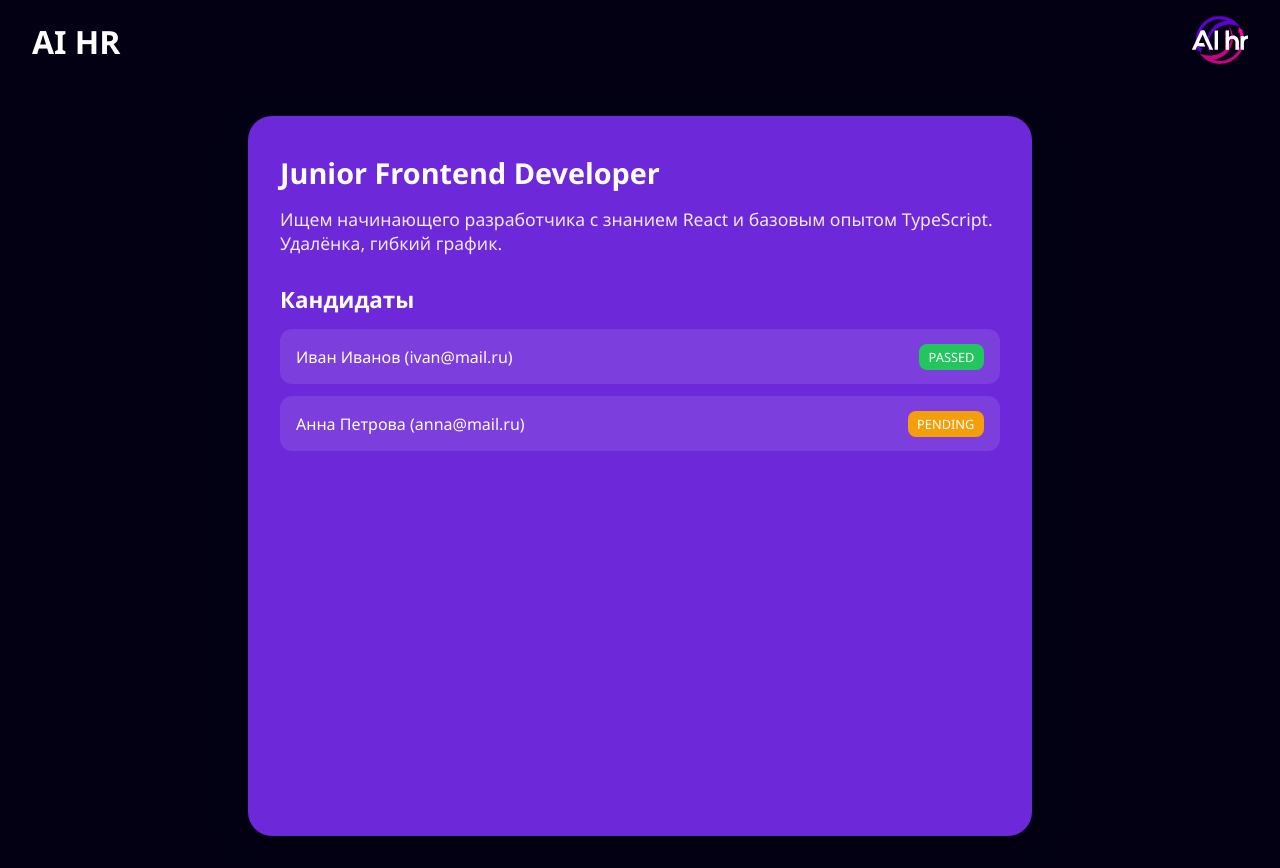
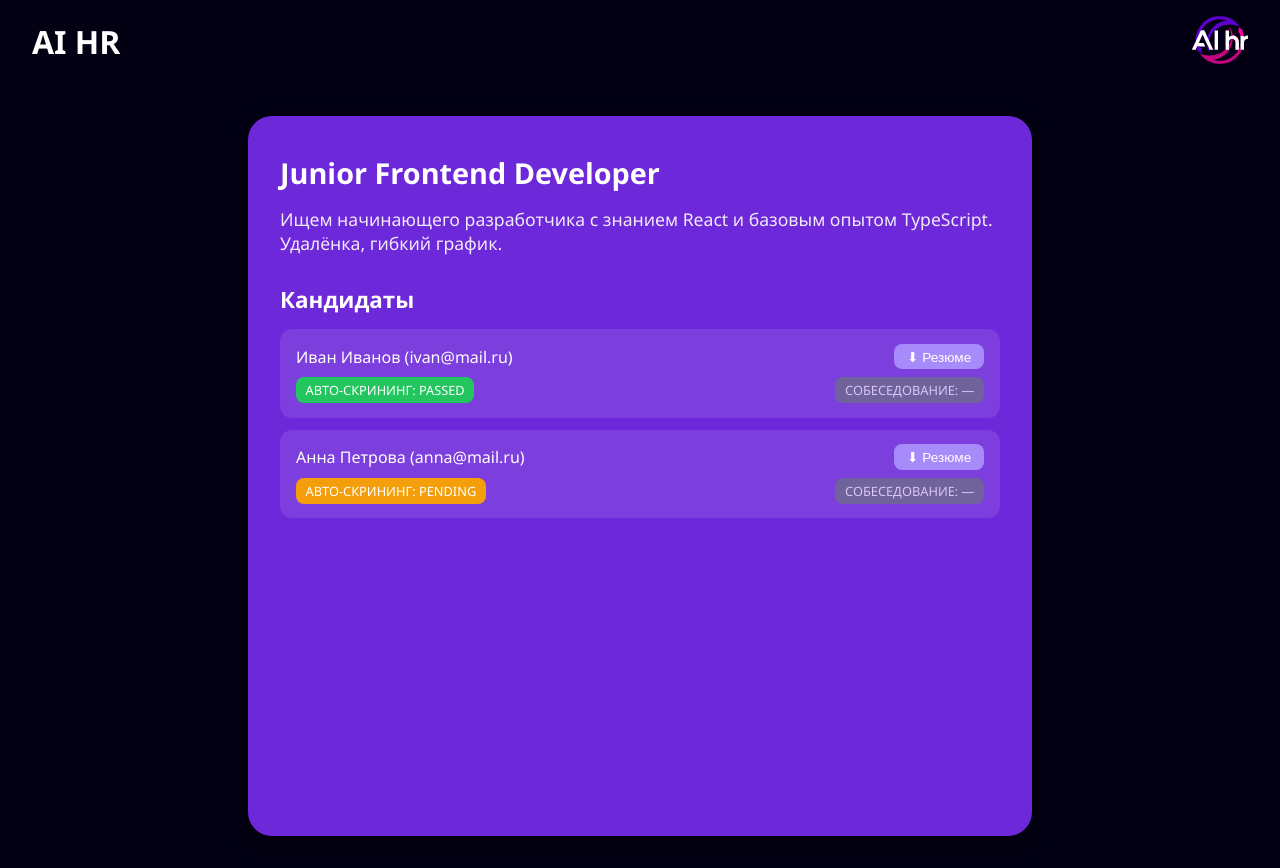
Before and after one commit to ruslantur77/AI_HR, a React (Vite) app in the folder frontend/: page /vacancies/1 in a window 1280 px wide. Built offline with nearby package versions, Linux system fonts and the light colour scheme; no server answers.

Commit message:
Vacancy and Vacancy detail new api

```diff
--- a/frontend/src/pages/Vacancies.jsx
+++ b/frontend/src/pages/Vacancies.jsx
@@ -11,30 +11,29 @@ export default function Vacancies() {
   const navigate = useNavigate();
 
   /* ---------- заглушка (закомментирована) ---------- */
-
-  // useEffect(() => {
-  //   setTimeout(() => {
-  //     setList([
-  //       { id: '1', title: 'Junior Frontend Developer', status: 'open' },
-  //       { id: '2', title: 'Middle Backend (FastAPI)',  status: 'open' },
-  //       { id: '3', title: 'Senior DevOps',              status: 'closed' },
-  //     ]);
-  //     setLoading(false);
-  //   }, 500);
-  // }, []);
+  useEffect(() => {
+    setTimeout(() => {
+      setList([
+        { id: '1', title: 'Junior Frontend Developer', status: 'open' },
+        { id: '2', title: 'Middle Backend (FastAPI)',  status: 'open' },
+        { id: '3', title: 'Senior DevOps',              status: 'closed' },
+      ]);
+      setLoading(false);
+    }, 500);
+  }, []);
 
 
   /* ---------- реальный запрос ---------- */
-  useEffect(() => {
-    axios
-      .get('/api/vacancy/') // baseURL уже в axios.js
-      .then(({ data }) => setList(data)) // приходит массив VacancyResponse
-      .catch(err => {
-        console.error(err);
-        setError('Не удалось загрузить вакансии');
-      })
-      .finally(() => setLoading(false));
-  }, []);
+  // useEffect(() => {
+  //   axios
+  //     .get('/api/vacancy/') // baseURL уже в axios.js
+  //     .then(({ data }) => setList(data)) // приходит массив VacancyResponse
+  //     .catch(err => {
+  //       console.error(err);
+  //       setError('Не удалось загрузить вакансии');
+  //     })
+  //     .finally(() => setLoading(false));
+  // }, []);
 
   /* ---------- пример создания вакансии (по желанию) ---------- */
   const createVacancy = async () => {
--- a/frontend/src/pages/VacancyDetail.css
+++ b/frontend/src/pages/VacancyDetail.css
@@ -1,3 +1,4 @@
+/* ====== Старые классы (без изменений) ====== */
 .vacancy-detail {
   min-height: calc(100vh - 80px);
   padding: 2rem;
@@ -41,16 +42,47 @@
   gap: 0.75rem;
 }
 
+/* ====== Новые / изменённые классы ====== */
 .vacancy-detail__item {
   display: flex;
-  justify-content: space-between;
-  align-items: center;
+  flex-direction: column; /* две строки */
+  gap: 0.5rem;
   padding: 0.9rem 1rem;
   background: rgba(255, 255, 255, 0.1);
   border-radius: 12px;
   font-family: 'Segoe UI', Tahoma, Geneva, Verdana, sans-serif;
 }
 
+/* строка 1: ФИО + кнопка */
+.vacancy-detail__row {
+  display: flex;
+  justify-content: space-between;
+  align-items: center;
+}
+
+/* кнопка «⬇ Резюме» */
+.vacancy-detail__btn-resume {
+  padding: 0.3rem 0.8rem;
+  font-size: 0.85rem;
+  border: none;
+  border-radius: 8px;
+  background: #a78bfa;
+  color: #fff;
+  cursor: pointer;
+  transition: transform 0.2s ease;
+}
+.vacancy-detail__btn-resume:hover {
+  transform: translateY(-1px);
+}
+
+/* блок с двумя статусами */
+.vacancy-detail__statuses {
+  display: flex;
+  gap: 0.5rem;
+  flex-wrap: wrap;
+}
+
+/* цветные бейджики */
 .status {
   padding: 0.25rem 0.6rem;
   border-radius: 8px;
@@ -60,3 +92,4 @@
 .status--pending { background: #f59e0b; }
 .status--passed  { background: #22c55e; }
 .status--rejected{ background: #ef4444; }
+.status--none    { background: #6b7280; opacity: 0.7; }
--- a/frontend/src/pages/VacancyDetail.jsx
+++ b/frontend/src/pages/VacancyDetail.jsx
@@ -1,15 +1,16 @@
 import { useEffect, useState } from 'react';
 import { useParams } from 'react-router-dom';
-import axios from 'axios';
+import axios from '../api/axios';
 import Header from '../components/Header';
 import './VacancyDetail.css';
 
-const API_URL = import.meta.env.VITE_API_URL;
-
 export default function VacancyDetail() {
   const { id } = useParams();
-  const [vacancy, setVacancy] = useState(null);
-  const [loading, setLoading] = useState(true);
+  const [vacancy, setVacancy]   = useState(null);
+  const [loading, setLoading]   = useState(true);
+  const [error, setError]       = useState('');
+
+  /* ---------- заглушка (закомментирована) ---------- */
 
   useEffect(() => {
     const fakeDB = {
@@ -52,18 +53,29 @@ export default function VacancyDetail() {
       resumes: [],
     },
     };
-
-  setTimeout(() => {
-    const vacancy = fakeDB[id] || null;
-    setVacancy(vacancy);
-    setLoading(false);
-  }, 300);
-    // axios
-    //   .get(`${API_URL}/api/vacancy/${id}`)
-    //   .then(r => setVacancy(r.data))
-    //   .finally(() => setLoading(false));
+    setTimeout(() => { setVacancy(fakeDB[id] || null); setLoading(false); }, 300);
   }, [id]);
 
+
+  /* ---------- реальный запрос ---------- */
+  // useEffect(() => {
+  //   axios
+  //     .get(`/api/vacancy/${id}`)
+  //     .then(({ data }) => setVacancy(data))
+  //     .catch(err => {
+  //       console.error(err);
+  //       setError('Не удалось загрузить вакансию');
+  //     })
+  //     .finally(() => setLoading(false));
+  // }, [id]);
+
+  /* ---------- вспомогательная: скачать резюме ---------- */
+  const downloadResume = (file_path) => {
+    if (!file_path) return alert('Файл не загружен');
+    window.open(file_path, '_blank'); // или axios.get(..., { responseType: 'blob' })
+  };
+
+  /* ---------- рендер ---------- */
   return (
     <>
       <Header />
@@ -76,16 +88,38 @@ export default function VacancyDetail() {
             <p className="vacancy-detail__desc">{vacancy.description}</p>
 
             <h2 className="vacancy-detail__subtitle">Кандидаты</h2>
+
             {vacancy.resumes?.length ? (
               <ul className="vacancy-detail__list">
-                {vacancy.resumes.map(r => (
+                {vacancy.resumes.map((r) => (
                   <li key={r.id} className="vacancy-detail__item">
-                    <span>
+                    {/* строка 1: ФИО + e-mail + кнопка */}
+                    <div className="vacancy-detail__row">
+                      <span className="vacancy-detail__fio">
                         {r.candidate.full_name} ({r.candidate.email})
                       </span>
+                      <button
+                        className="vacancy-detail__btn-resume"
+                        onClick={() => downloadResume(r.file_path)}
+                      >
+                        ⬇ Резюме
+                      </button>
+                    </div>
+
+                    {/* строка 2: статусы */}
+                    <div className="vacancy-detail__row">
                       <span className={`status status--${r.auto_screening_status}`}>
-                      {r.auto_screening_status}
+                        Авто-скрининг: {r.auto_screening_status}
                       </span>
+
+                      {r.interview ? (
+                        <span className={`status status--${r.interview.result}`}>
+                          Собеседование: {r.interview.result}
+                        </span>
+                      ) : (
+                        <span className="status status--none">Собеседование: —</span>
+                      )}
+                    </div>
                   </li>
                 ))}
               </ul>
@@ -94,7 +128,7 @@ export default function VacancyDetail() {
             )}
           </div>
         ) : (
-          <p>Не удалось загрузить вакансию</p>
+          <p>{error || 'Вакансия не найдена'}</p>
         )}
       </main>
     </>
```
Lines whose indentation alone changed are shown as unchanged.
